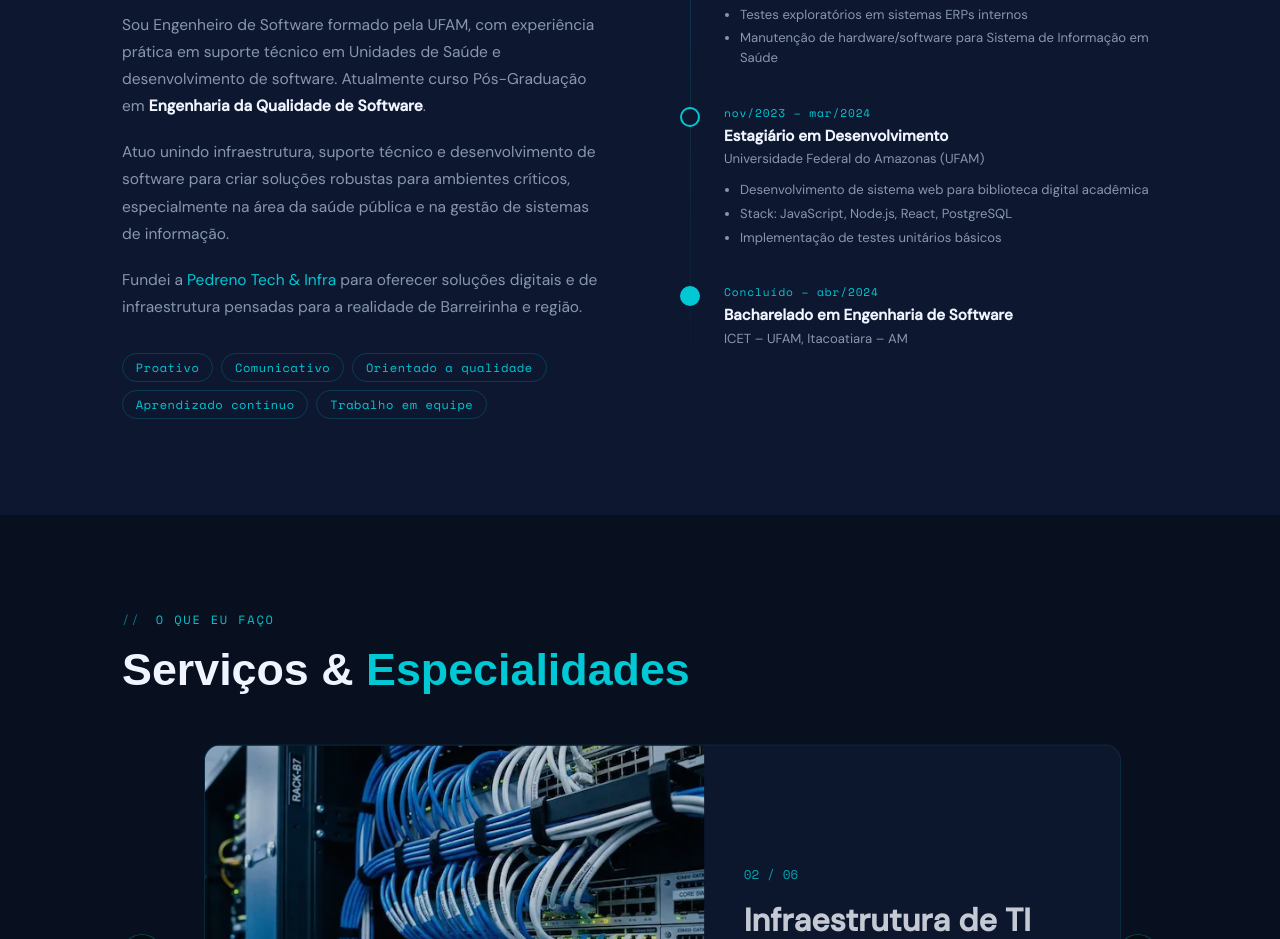
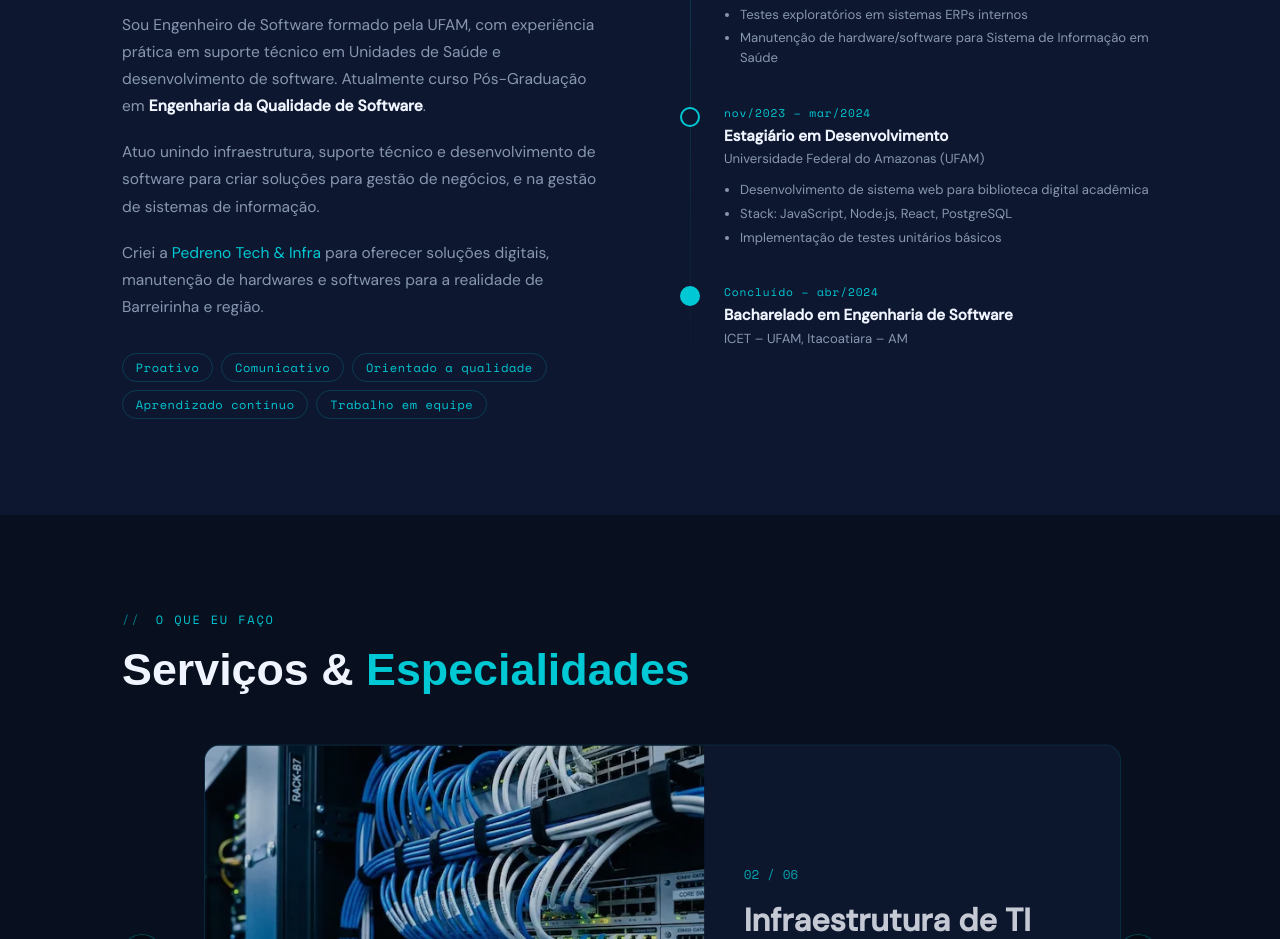
Before and after one commit to EdsonJuni0r/portfolio, a React (Vite) app: page / in a window 1280 px wide. Shown: the part 1120-2059 px from the top of the page. Built offline with nearby package versions, Linux system fonts and the light colour scheme.

Commit message:
Atualizando conteúdo da seção About para refletir novas informações sobre experiência e serviços oferecidos

```diff
--- a/src/App.tsx
+++ b/src/App.tsx
@@ -169,8 +169,8 @@ function About() {
           <div className="about__text">
             <h2 className="section-title">Tecnologia na veia,<br/><span className="teal">qualidade como padrão.</span></h2>
             <p>Sou Engenheiro de Software formado pela UFAM, com experiência prática em suporte técnico em Unidades de Saúde e desenvolvimento de software. Atualmente curso Pós-Graduação em <strong>Engenharia da Qualidade de Software</strong>.</p>
-            <p>Atuo unindo infraestrutura, suporte técnico e desenvolvimento de software para criar soluções robustas para ambientes críticos, especialmente na área da saúde pública e na gestão de sistemas de informação.</p>
-            <p>Fundei a <span className="teal">Pedreno Tech &amp; Infra</span> para oferecer soluções digitais e de infraestrutura pensadas para a realidade de Barreirinha e região.</p>
+            <p>Atuo unindo infraestrutura, suporte técnico e desenvolvimento de software para criar soluções para gestão de negócios, e na gestão de sistemas de informação.</p>
+            <p>Criei a <span className="teal">Pedreno Tech &amp; Infra</span> para oferecer soluções digitais, manutenção de hardwares e softwares para a realidade de Barreirinha e região.</p>
             <div className="about__chips">
               {['Proativo','Comunicativo','Orientado a qualidade','Aprendizado contínuo','Trabalho em equipe'].map(t=>(
                 <span key={t} className="chip">{t}</span>
```
